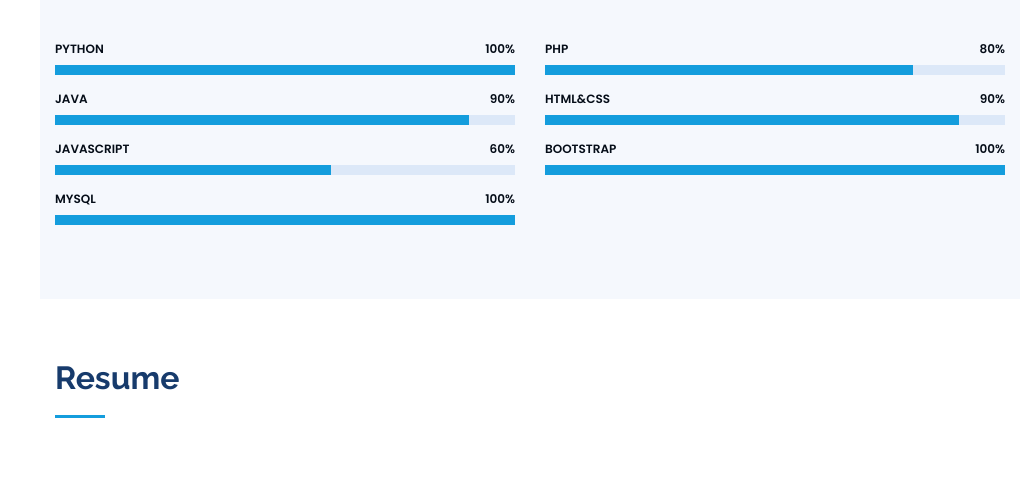
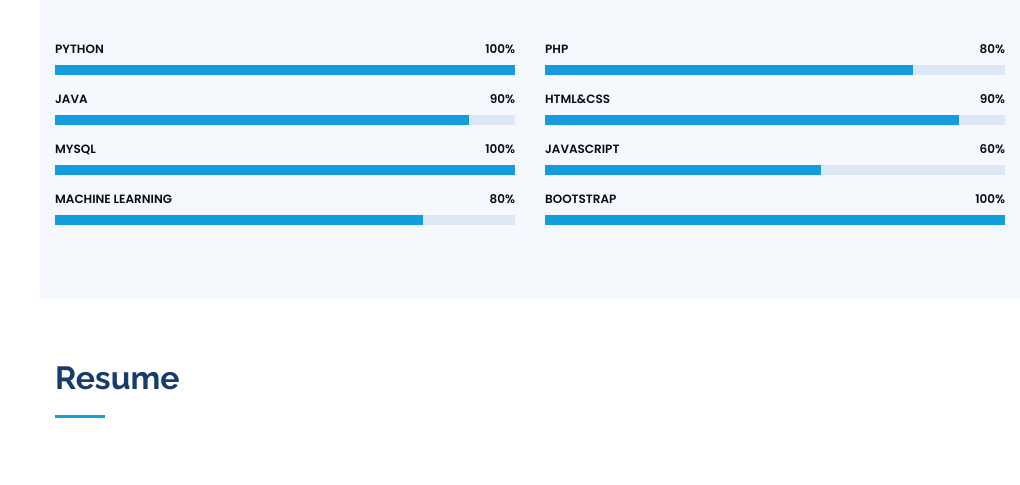
Before and after one commit to ShahanawazShaik/ShahanawazShaik.github.io, a plain HTML site: page index.html in a window 1280 px wide. Shown: the part 1540-2025 px from the top of the page, without its empty margins (260-1280 px from the left). Drawn offline with nearby package versions, Linux system fonts and the light colour scheme.

Commit message:
.modified

```diff
--- a/index.html
+++ b/index.html
@@ -127,17 +127,16 @@
                 <div class="progress-bar" role="progressbar" aria-valuenow="90" aria-valuemin="0" aria-valuemax="100"></div>
               </div>
             </div>
-
-            <div class="progress">
-              <span class="skill">JavaScript <i class="val">60%</i></span>
-              <div class="progress-bar-wrap">
-                <div class="progress-bar" role="progressbar" aria-valuenow="60" aria-valuemin="0" aria-valuemax="100"></div>
-              </div>
-            </div>
             <div class="progress">
               <span class="skill">MySQL<i class="val">100%</i></span>
               <div class="progress-bar-wrap">
                 <div class="progress-bar" role="progressbar" aria-valuenow="100" aria-valuemin="0" aria-valuemax="100"></div>
+              </div>
+            </div>
+            <div class="progress">
+              <span class="skill">Machine Learning<i class="val">80%</i></span>
+              <div class="progress-bar-wrap">
+                <div class="progress-bar" role="progressbar" aria-valuenow="80" aria-valuemin="0" aria-valuemax="80"></div>
               </div>
             </div>
 
@@ -158,18 +157,20 @@
                 <div class="progress-bar" role="progressbar" aria-valuenow="90" aria-valuemin="0" aria-valuemax="100"></div>
               </div>
             </div>
-
+            <div class="progress">
+              <span class="skill">JavaScript <i class="val">60%</i></span>
+              <div class="progress-bar-wrap">
+                <div class="progress-bar" role="progressbar" aria-valuenow="60" aria-valuemin="0" aria-valuemax="100"></div>
+              </div>
+            </div>
             <div class="progress">
               <span class="skill">Bootstrap<i class="val">100%</i></span>
               <div class="progress-bar-wrap">
                 <div class="progress-bar" role="progressbar" aria-valuenow="100" aria-valuemin="0" aria-valuemax="100"></div>
               </div>
             </div>
-
           </div>
-
         </div>
-
       </div>
     </section><!-- End Skills Section -->
 
```
